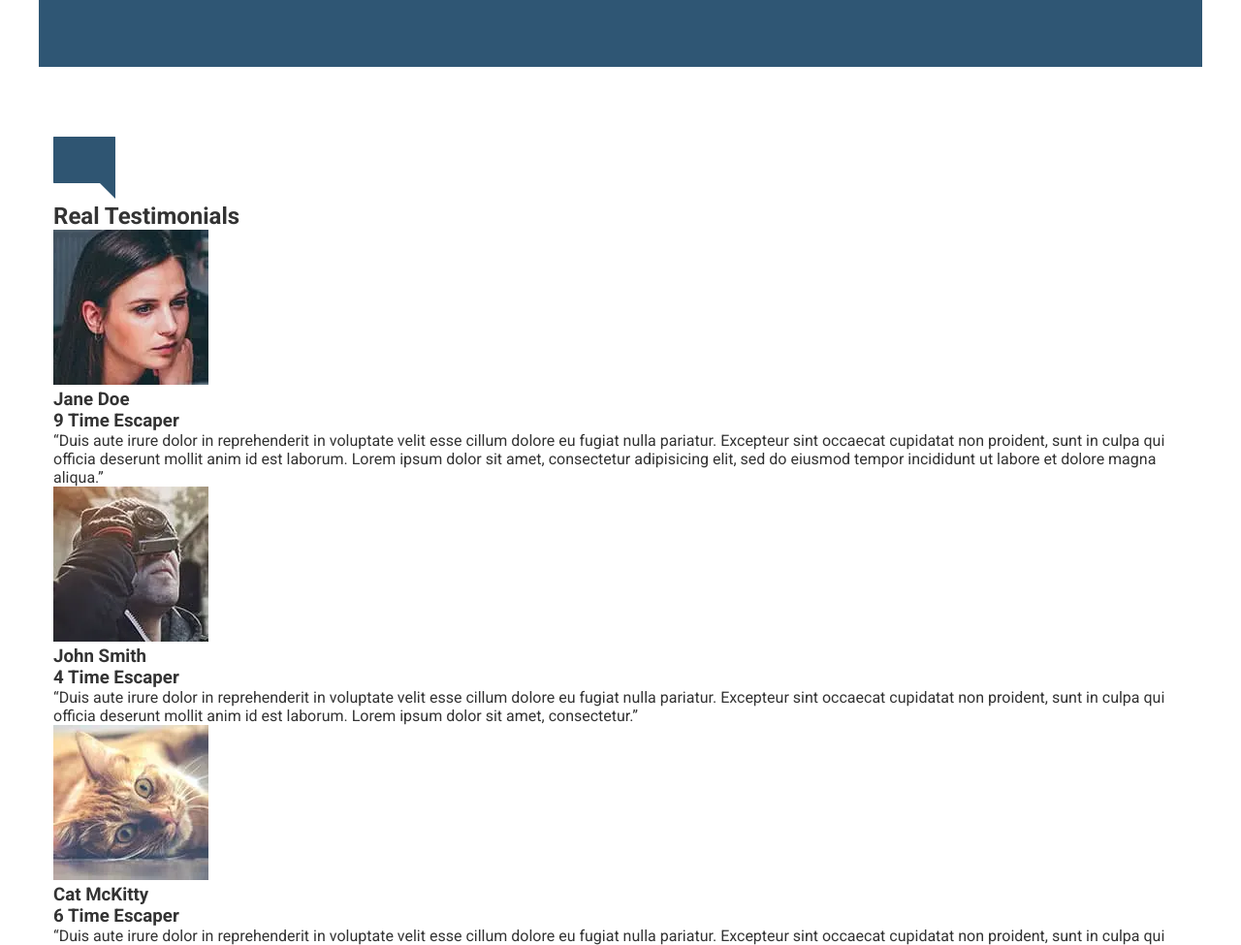
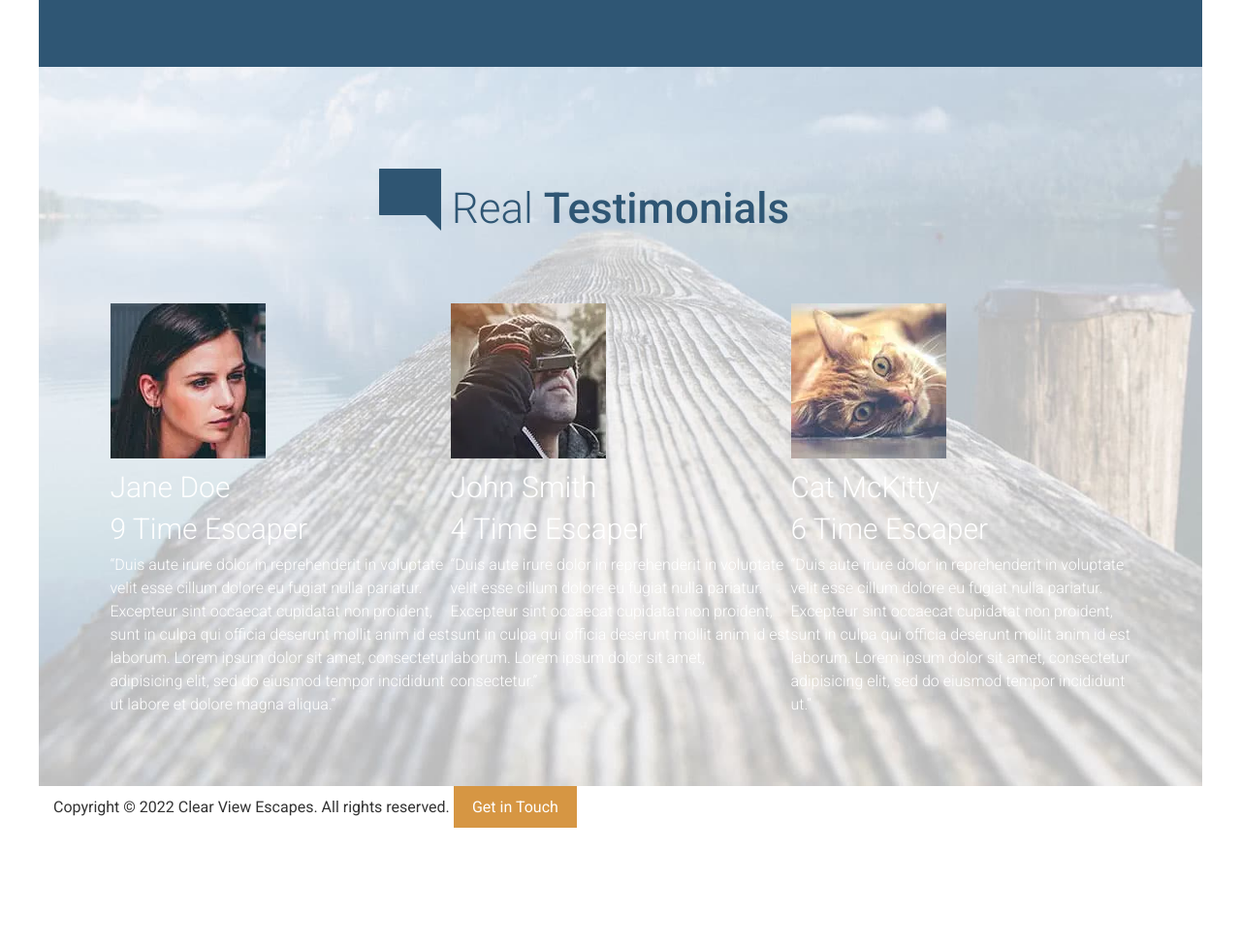
Before and after one commit to fronomenal/vanilla_frontend, a website: page app/index.html in a window 1280 px wide. Shown: the part 2676-3651 px from the top of the page at 97% size. After the commit the page ends 3530 px from the top, so only its background shows below. Drawn offline with Linux system fonts and the light colour scheme.

Commit message:
Built flex skeleton for testimonials section

```diff
--- a/app/index.html
+++ b/app/index.html
@@ -69,9 +69,7 @@
   <div id="features">
     <section class="spacer wrapper">
       <div class="main">
-        <h2>
-          <img src="assets/imgs/icons/star.svg">
-          Our <strong>Features</strong></h2>
+        <h2><img src="assets/imgs/icons/star.svg">Our <strong>Features</strong></h2>
       </div>
       <div class="sub">
         <img src="assets/imgs/icons/rain.svg">
@@ -98,8 +96,11 @@
 
   <div id="testimonials">
     <section class="spacer wrapper">
-      <img src="assets/imgs/icons/comment.svg">
-      <h2>Real Testimonials</h2>
+      <div class="main">
+        <h2><img src="assets/imgs/icons/comment.svg">Real <strong>Testimonials</strong></h2>
+      </div>
+      <div class="subs">
+        <div>
           <picture>
             <source srcset="assets/imgs/testimonial-jane.webp" type="image/webp">
             <img src="assets/imgs/testimonial-jane.jpg">
@@ -107,6 +108,8 @@
           <h3>Jane Doe</h3>
           <h3>9 Time Escaper</h3>
           <p>&ldquo;Duis aute irure dolor in reprehenderit in voluptate velit esse cillum dolore eu fugiat nulla pariatur. Excepteur sint occaecat cupidatat non proident, sunt in culpa qui officia deserunt mollit anim id est laborum. Lorem ipsum dolor sit amet, consectetur adipisicing elit, sed do eiusmod tempor incididunt ut labore et dolore magna aliqua.&rdquo;</p>
+        </div>
+        <div>
           <picture>
             <source srcset="assets/imgs/testimonial-john.webp" type="image/webp">
             <img src="assets/imgs/testimonial-john.jpg">
@@ -114,6 +117,8 @@
           <h3>John Smith</h3>
           <h3>4 Time Escaper</h3>
           <p>&ldquo;Duis aute irure dolor in reprehenderit in voluptate velit esse cillum dolore eu fugiat nulla pariatur. Excepteur sint occaecat cupidatat non proident, sunt in culpa qui officia deserunt mollit anim id est laborum. Lorem ipsum dolor sit amet, consectetur.&rdquo;</p>
+        </div>
+        <div>
           <picture>
             <source srcset="assets/imgs/testimonial-cat.webp" type="image/webp">
             <img src="assets/imgs/testimonial-cat.jpg">
@@ -121,6 +126,8 @@
           <h3>Cat McKitty</h3>
           <h3>6 Time Escaper</h3>
           <p>&ldquo;Duis aute irure dolor in reprehenderit in voluptate velit esse cillum dolore eu fugiat nulla pariatur. Excepteur sint occaecat cupidatat non proident, sunt in culpa qui officia deserunt mollit anim id est laborum. Lorem ipsum dolor sit amet, consectetur adipisicing elit, sed do eiusmod tempor incididunt ut.&rdquo;</p>
+        </div>
+      </div>
     </section>
   </div>
 
--- a/src/scss/_main.scss
+++ b/src/scss/_main.scss
@@ -149,7 +149,7 @@
 
 #features {
 
-    .spacer {
+    section {
         display: block;
         grid-template-columns: 1fr 1fr;
         gap: 3rem;
@@ -181,6 +181,7 @@
             text-align: center;
 
             h2 {
+                display: inline;
                 position: relative;
                 font-size: 2.75rem;
                 font-weight: 300;
@@ -189,7 +190,7 @@
             img {
                 position: absolute;
                 top: -15px;
-                left: 30px;
+                left: -75px;
             }
 
             strong{
@@ -203,11 +204,6 @@
 
             .main{
                 margin-bottom: 4.5rem;
-
-                img {
-                    top: -15px;
-                    left: -75px;
-                }
             }
 
             .sub{
@@ -217,3 +213,84 @@
         }
     }
 }
+
+#testimonials{
+
+    section{
+        background: url('../../assets/imgs/testimonials-bg.jpg')top center no-repeat;
+        background-size: cover;
+
+        color: hsl(0, 0%, 100%);
+
+        .subs{
+            display: flex;
+            flex-direction: column;
+            margin: 0 auto;
+            width: 90%;
+
+            div{
+                flex-grow: 1;
+                justify-content: space-between;
+                flex-basis: 25%;
+            }
+
+            h3 {
+                margin: 0.5rem 0;
+                font-size: 1.875rem;
+                font-weight: 300;
+            }
+
+            p {
+                line-height: 1.5;
+                font-weight: 300;
+            }
+        }
+
+        .main{
+            margin: 0 auto;
+            margin-top: 3rem;
+            margin-bottom: 6rem;
+            text-align: center;
+
+            h2 {
+                position: relative;
+                display: inline;
+                font-size: 2.75rem;
+                font-weight: 300;
+                color: $primary-color;
+
+                strong{
+                    font-weight: 500;
+                }
+
+                img {
+                    display: block;
+                    margin: 0 auto;
+                }
+            }
+        }
+
+        @include scScmall{
+
+            .main{
+                margin-bottom: 4.5rem;
+
+                h2 {
+                    position: relative;
+                }
+
+                img {
+                    position: absolute;
+                    top: -15px;
+                    left:  -75px;
+                }
+            }
+
+            .subs{
+                flex-direction: row;
+            }
+
+        }
+    }
+
+}
```
Also changed, not shown: app/www/css/style.css. Lines whose indentation alone changed are shown as unchanged.
